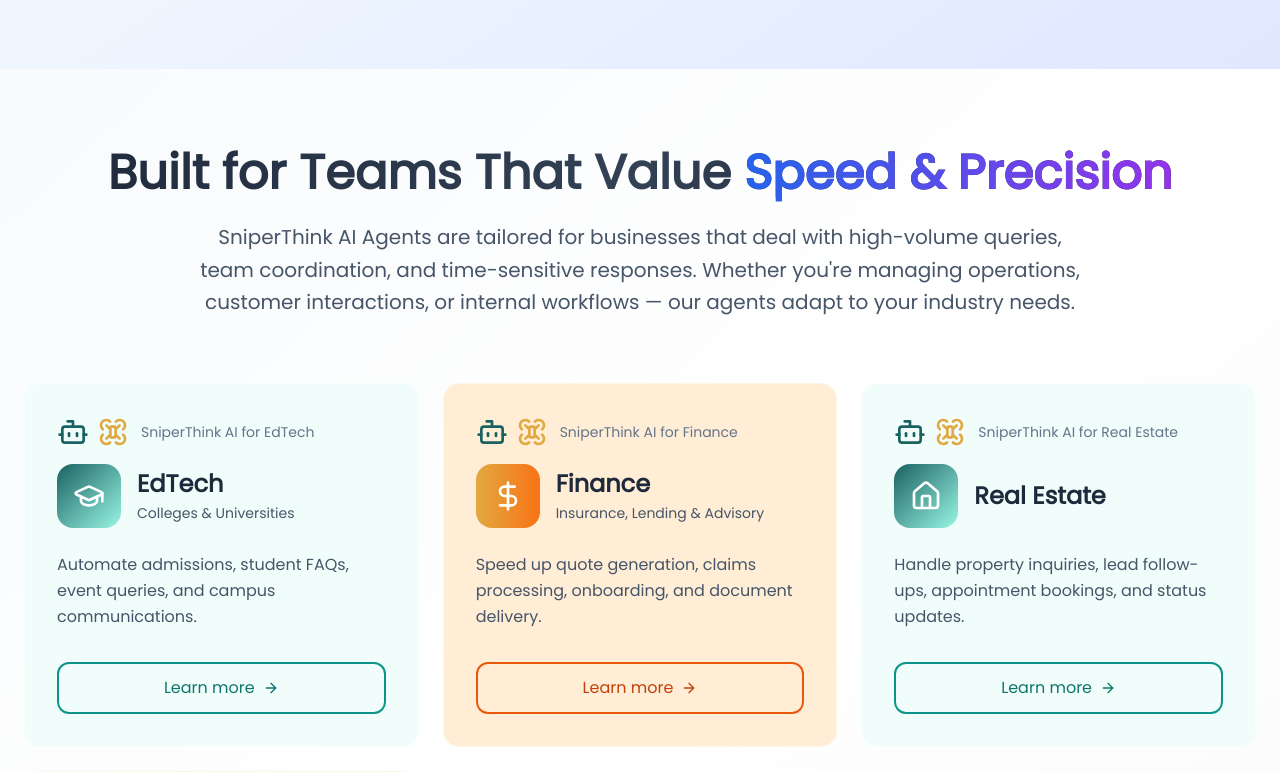
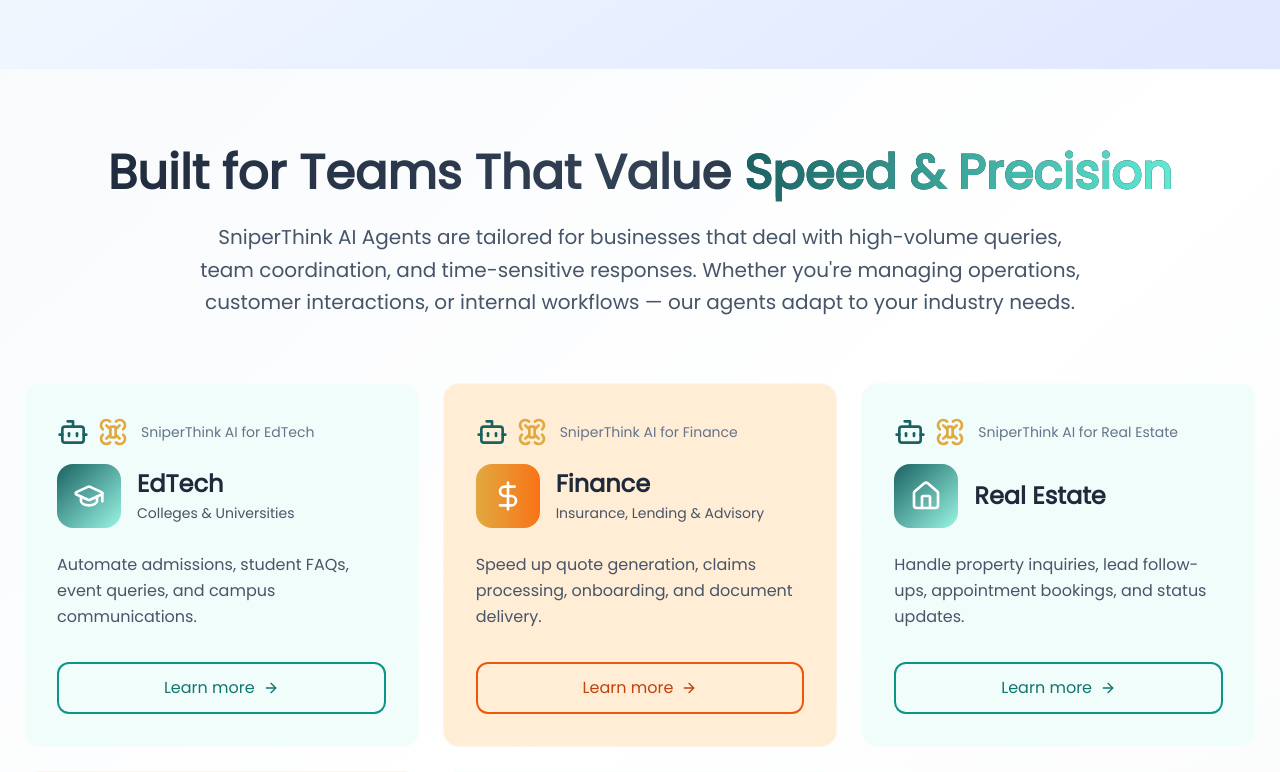
Before and after one commit to vansh-000/sniperthink, a React (Vite) app: page / in a window 1280 px wide. Shown: the part 2340-3112 px from the top of the page. Built offline with nearby package versions, Linux system fonts and the light colour scheme.

Commit message:
final commit

```diff
--- a/src/components/ChatVsCall.tsx
+++ b/src/components/ChatVsCall.tsx
@@ -46,8 +46,9 @@
             <div className="max-w-6xl mx-auto">
                 {/* Header */}
                 <div className="text-center mb-20 max-w-3xl mx-auto">
-                    <h2 className="text-4xl md:text-5xl font-extrabold text-gray-900 leading-tight tracking-tight">
-                        Chat or Call —  You Choose How Your AI Works
+                    <h2 className="text-4xl md:text-5xl font-extrabold text-gray-800 leading-tight tracking-tight">
+                        Chat or Call — {''}
+                        <span className="text-4xl md:text-5xl font-extrabold bg-gradient-to-r from-[#1A6262] via-[#b2e8ba] to-[#ffb938] bg-clip-text text-transparent">You Choose How Your AI Works</span>
                     </h2>
                     <p className="mt-4 text-lg text-slate-600">
                         Compare experiences and pick the interaction mode that fits your users best.
--- a/src/components/Customers.tsx
+++ b/src/components/Customers.tsx
@@ -61,7 +61,7 @@
                 <div className="text-center mb-16">
                     <h2 className="text-4xl md:text-5xl font-bold bg-gradient-to-r from-slate-800 via-slate-700 to-slate-900 bg-clip-text text-transparent mb-6">
                         Built for Teams That Value{' '}
-                        <span className="bg-gradient-to-r from-blue-600 to-purple-600 bg-clip-text text-transparent">
+                        <span className="bg-gradient-to-r from-primary to-teal-300 bg-clip-text text-transparent">
                             Speed & Precision
                         </span>
                     </h2>
```
